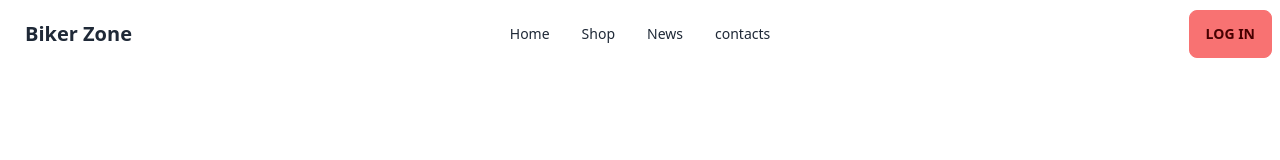
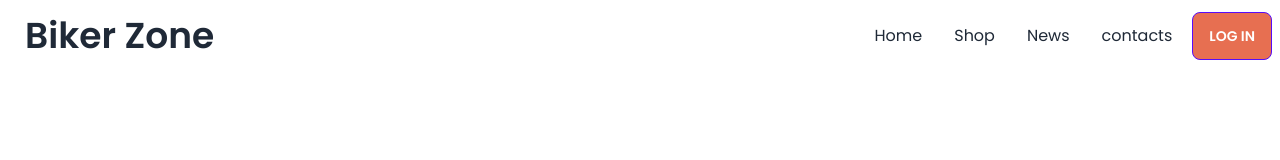
Before and after one commit to rohan-1819/biker-zone-web, a plain HTML site: page index.html in a window 1280 px wide. Drawn offline with nearby package versions, Linux system fonts and the light colour scheme.

Commit message:
navbar final touch

```diff
--- a/index.html
+++ b/index.html
@@ -10,15 +10,41 @@
     <link href="https://cdn.jsdelivr.net/npm/daisyui@3.4.0/dist/full.css" rel="stylesheet" type="text/css" />
     <script src="https://cdn.tailwindcss.com"></script>
 
+    <!-- google  fons  -->
+
+    <link rel="preconnect" href="https://fonts.googleapis.com">
+<link rel="preconnect" href="https://fonts.gstatic.com" crossorigin>
+<link href="https://fonts.googleapis.com/css2?family=Bebas+Neue&family=Open+Sans:wght@400;700;800&family=Poppins:wght@400;500;600;700;800&family=Roboto:wght@400;500;700;900&family=Work+Sans:wght@400;500;600;700;800&display=swap" rel="stylesheet">
+
+<!-- tailwnd custom -->
+<script>
+    tailwind.config = {
+      theme: {
+        extend: {
+          colors: {
+            'bike-primary':'#E76F51',
+          }
+        }
+      }
+    }
+  </script>
+
+<style>
+.font-poopins{
+    font-family: 'Poppins', sans-serif;
+}
+
+</style>
+
 
 </head>
 
-<body>
+<body class="font-poopins">
     <header>
         <nav>
 
             <div class="navbar bg-base-100">
-                <div class="navbar-start">
+                <div class="flex-1">
                     <div class="dropdown">
                         <label tabindex="0" class="btn btn-ghost lg:hidden">
                             <svg xmlns="http://www.w3.org/2000/svg" class="h-5 w-5" fill="none" viewBox="0 0 24 24"
@@ -28,25 +54,25 @@
                             </svg>
                         </label>
                         <ul tabindex="0"
-                            class="menu menu-sm dropdown-content mt-3 z-[1] p-2 shadow bg-base-100 rounded-box w-52">
+                            class="menu menu-sm dropdown-content mt-3 z-[1] p-2 text-base shadow bg-base-100 rounded-box w-52">
                             <li><a>Home </a></li>
                             <li><a>Shop </a></li>
                             <li><a>News </a></li>
                             <li><a>contacts</a></li>
                         </ul>
                     </div>
-                    <a class="btn btn-ghost normal-case text-xl">Biker Zone</a>
+                    <a class="btn btn-ghost normal-case text-4xl">Biker Zone</a>
                 </div>
                 <div class="navbar-center hidden lg:flex">
-                    <ul class="menu menu-horizontal px-1">
+                    <ul class="menu menu-horizontal text-base px-1">
                         <li><a>Home </a></li>
                         <li><a>Shop </a></li>
                         <li><a>News </a></li>
                         <li><a>contacts</a></li>
                     </ul>
                 </div>
-                <div class="navbar-end">
-                    <a class="btn btn-error">Log in</a>
+                <div class="">
+                    <a class="btn btn-primary bg-bike-primary text-white">Log in</a>
                 </div>
             </div>
 
```
